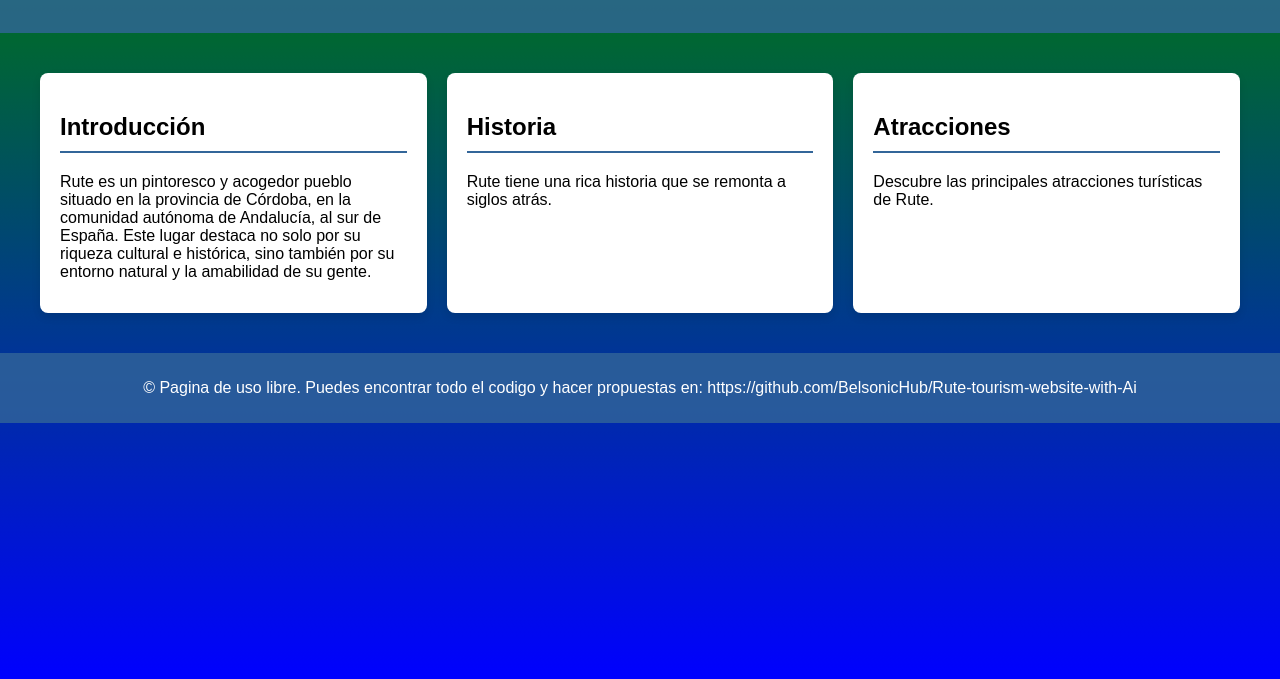
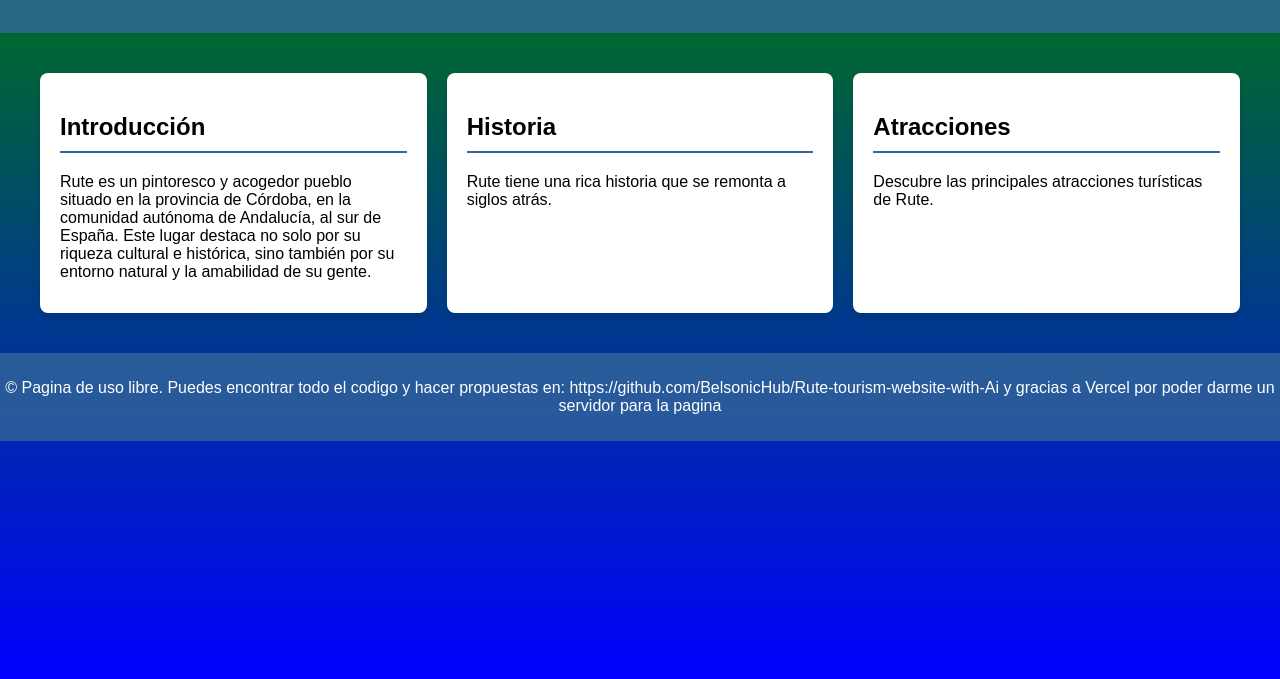
Before and after one commit to BelsonicHub/Rute-tourism-website-with-Ai, an Astro site: page / in a window 1280 px wide. Shown: the part 121-800 px from the top of the page. Built offline with nearby package versions, Linux system fonts and the light colour scheme; Astro itself is replaced by a stand-in of ours.

Commit message:
update footer text to acknowledge Vercel for hosting support

```diff
--- a/src/pages/index.astro
+++ b/src/pages/index.astro
@@ -102,7 +102,7 @@ import axios from 'axios';
   </main>
 
   <footer>
-    <p>&copy; Pagina de uso libre. Puedes encontrar todo el codigo y hacer propuestas en: https://github.com/BelsonicHub/Rute-tourism-website-with-Ai </p>
+    <p>&copy; Pagina de uso libre. Puedes encontrar todo el codigo y hacer propuestas en: https://github.com/BelsonicHub/Rute-tourism-website-with-Ai y gracias a Vercel por poder darme un servidor para la pagina </p>
   </footer>
 
   <script src="https://cdn.jsdelivr.net/npm/marked/marked.min.js"></script>
```
